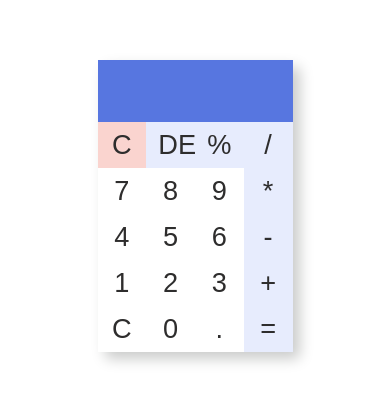
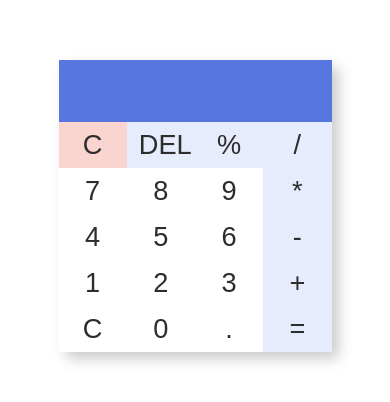
Before and after one commit to nefejames/JS-Calc, a plain HTML site: page index.html in a window 390 px wide. Shown: the part 216-618 px from the top of the page. Drawn offline with Linux system fonts and the light colour scheme.

Commit message:
adjusted container width at max screen widths of 500px 900px

```diff
--- a/style.css
+++ b/style.css
@@ -19,11 +19,19 @@ body{
     width: 20%;
 }
 
-@media screen and (max-width: 900px){
+@media screen and (max-width: 1000px){
     .container{
         width: 50%;
     }
 }
+
+@media screen and (max-width: 500px){
+    .container{
+        width: 70%;
+    }
+}
+
+
 
 input[type="text"]{
     padding: 1.2rem;
```
